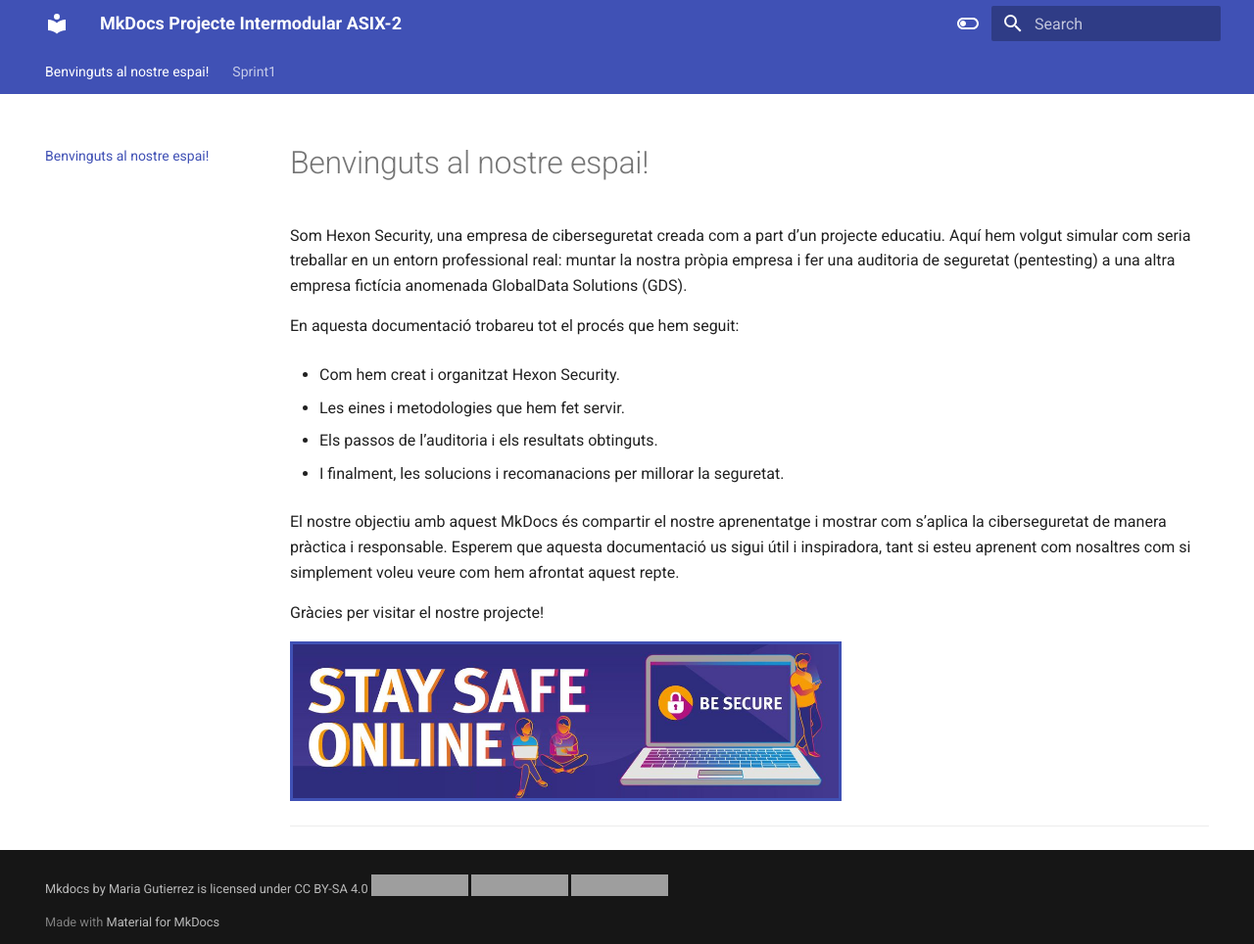
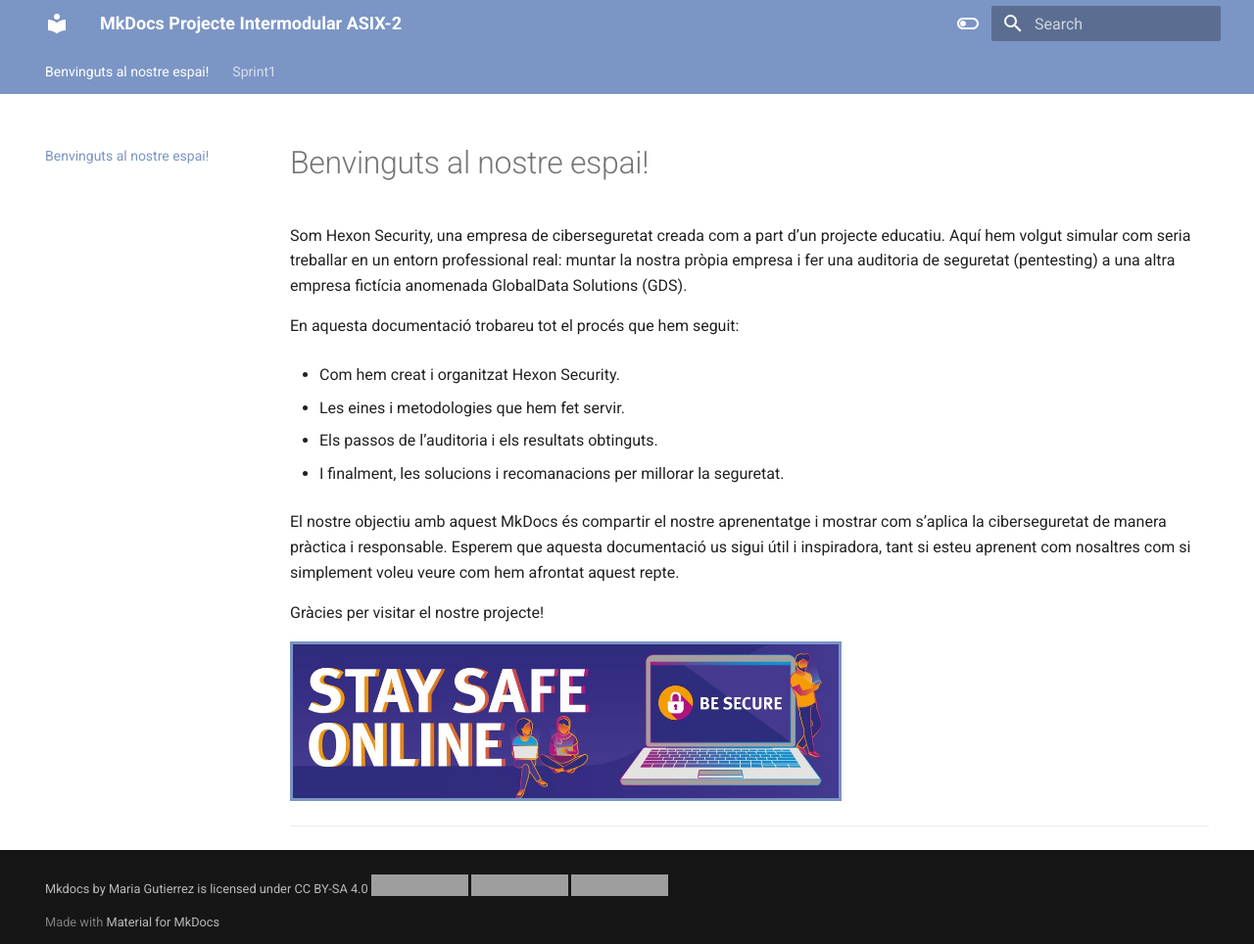
Before and after one commit to mariagutierrez03/projecte-asix2, an MkDocs documentation site: the page built from docs/index.md, in a window 1280 px wide and 964 px high. Shown: the whole window at 98% size. Built offline with MkDocs 1.6.1 and Material for MkDocs 9.7.7, drawn with Linux system fonts in a browser that asks for light colours; grey boxes are pictures that could not be loaded.

Commit message:
Add color scheme variables and image styles

```diff
--- a/docs/stylesheets/extra.css
+++ b/docs/stylesheets/extra.css
@@ -1,26 +1,45 @@
-/* Solo imágenes del contenido principal de los archivos Markdown */
-main .md-typeset img {
-    display: block;                 /* mantiene la imagen como bloque */
-    margin-left: 0;                 /* alineada a la izquierda */
-    margin-right: auto;             /* empuja el resto hacia la derecha */
-    border: 3px solid var(--md-primary-fg-color);
-    width: 60%;                     /* ocupa el 60% del contenedor */
-    max-width: 100%;                /* nunca excede el ancho del contenedor */
+/* =======================
+   PALETA MODO CLARO
+   ======================= */
+[data-md-color-scheme="default"] {
+  --md-primary-fg-color:        #7B95C5;  /* azul claro principal */
+  --md-primary-fg-color--light: #A0B0D8; /* versión más clara para hover */
+  --md-primary-fg-color--dark:  #4E6299; /* versión oscura para contrastes */
+
+  --md-accent-fg-color:         #7B95C5;  /* accent igual que primary */
+  --md-accent-fg-color--light:  #A0B0D8;
+  --md-accent-fg-color--dark:   #4E6299;
 }
 
-/* Paleta para el esquema slate / modo oscuro */
+/* =======================
+   PALETA MODO OSCURO
+   ======================= */
 [data-md-color-scheme="slate"] {
-  --md-primary-fg-color:        #325FA9;  /* azul principal */
-  --md-primary-fg-color--light: #4A75B8; /* azul más claro para resaltar */
+  --md-primary-fg-color:        #325FA9;  /* azul oscuro principal */
+  --md-primary-fg-color--light: #5880C1; /* versión clara para hover */
   --md-primary-fg-color--dark:  #1E3D70; /* versión oscura */
 
   --md-accent-fg-color:         #325FA9;
-  --md-accent-fg-color--light:  #4A75B8;
+  --md-accent-fg-color--light:  #5880C1;
   --md-accent-fg-color--dark:   #1E3D70;
 }
 
-/* Opcional: color de selección de texto */
-body[data-md-color-scheme="slate"] ::selection {
-    background-color: #4A75B8; /* azul más claro al seleccionar texto */
-    color: #ffffff; /* texto blanco sobre el fondo azul */
+/* =======================
+   IMÁGENES EN CONTENIDO MARKDOWN
+   ======================= */
+main .md-typeset img {
+    display: block;                 /* bloque para permitir margen */
+    margin-left: 0;                 /* alineadas a la izquierda */
+    margin-right: auto;
+    border: 3px solid var(--md-primary-fg-color); /* usa el color del tema según modo */
+    width: 60%;
+    max-width: 100%;
 }
+
+/* =======================
+   HOVER EN ENLACES (MODO OSCURO)
+   ======================= */
+[data-md-color-scheme="slate"] main .md-typeset a:hover,
+[data-md-color-scheme="slate"] nav.md-nav a:hover {
+    color: var(--md-primary-fg-color--light); /* más claro que el color principal */
+}
```
